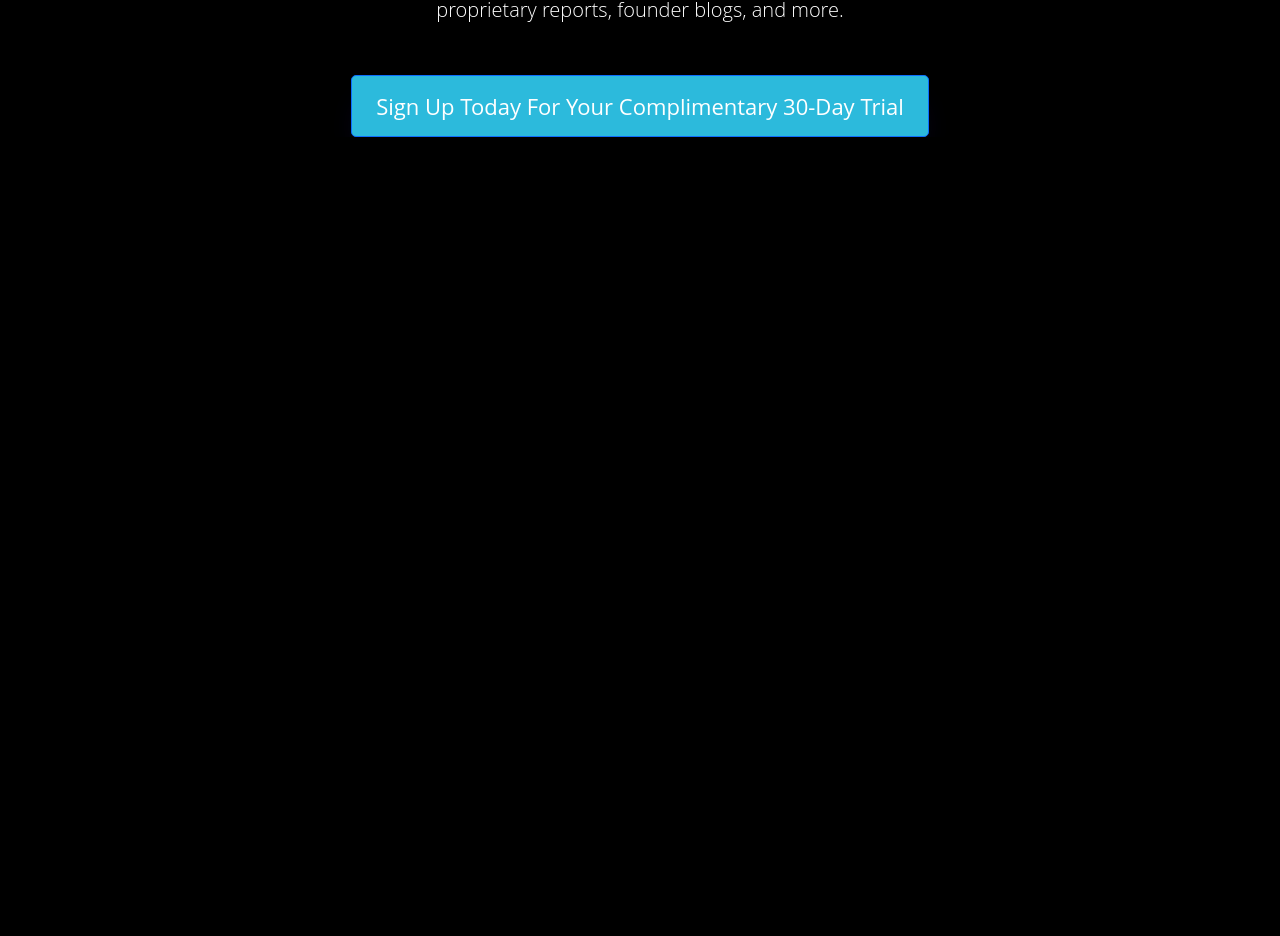
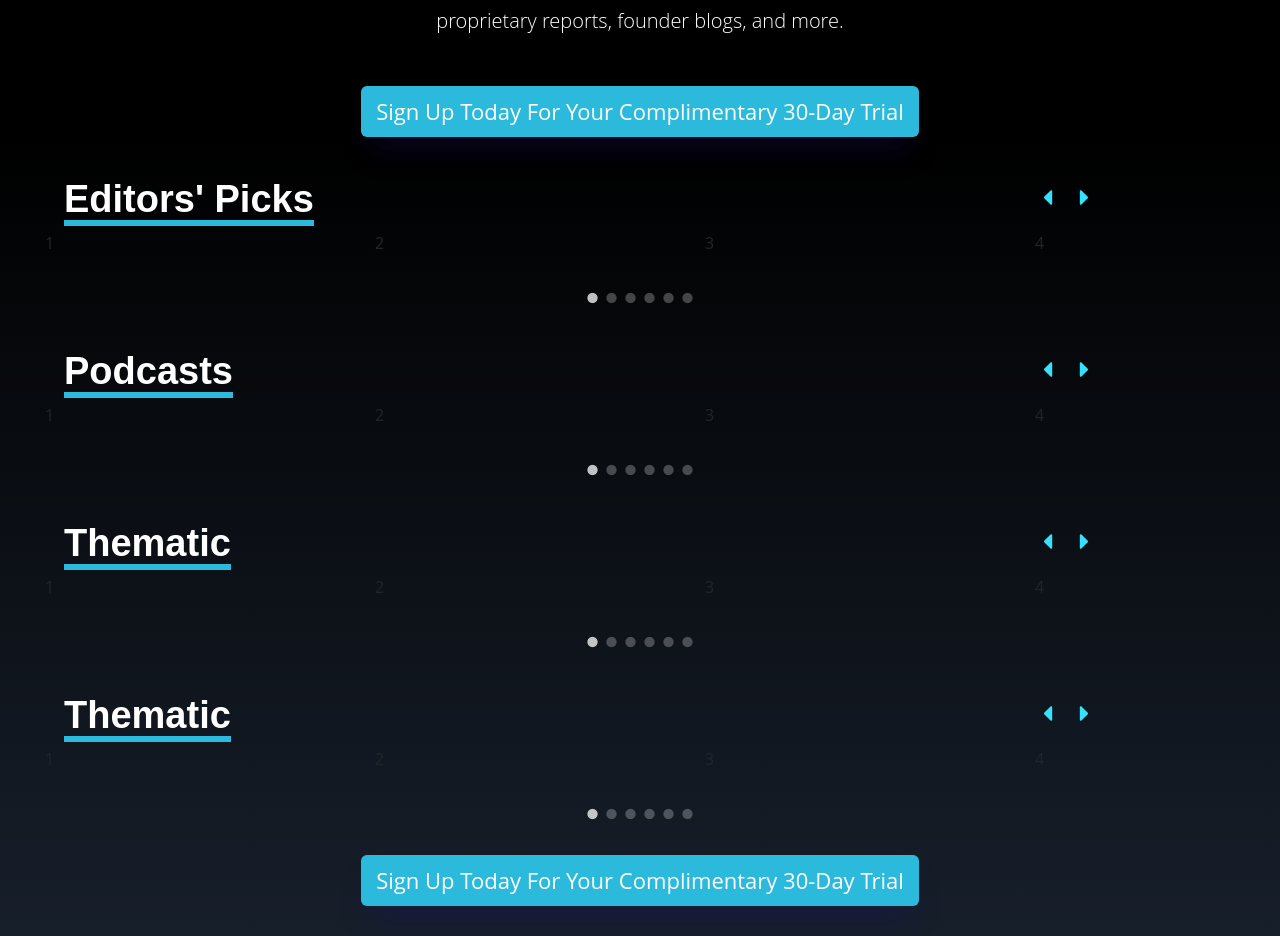
Before and after one commit to cventix/ucs-frontend, a Next.js app: page /home-sections in a window 1280 px wide. Shown: the part 738-1674 px from the top of the page. Before the commit the page ends 875 px from the top, so only its background shows below. Built offline with nearby package versions, Linux system fonts and the light colour scheme.

Commit message:
fix home page

```diff
--- a/assets/styles/style.css
+++ b/assets/styles/style.css
@@ -73,8 +73,8 @@ a:hover {
 }
 
 h1 {
-  font-size: 38px;
-  line-height: 44px;
+  font-size: 38px !important;
+  line-height: 44px !important;
   margin-top: 20px;
 }
 
@@ -84,8 +84,8 @@ h3,
 h4,
 h5,
 h6 {
-  font-weight: bold;
-  margin-bottom: 10px;
+  font-weight: bold !important;
+  margin-bottom: 10px !important;
 }
 
 label {
--- a/assets/styles/styles.webflow.module.scss
+++ b/assets/styles/styles.webflow.module.scss
@@ -188,8 +188,14 @@
 .text-block.button-text.nav-button-text {
   font-size: 14px;
 }
-.text-span-6 {
+.text-span {
   border-bottom: 6px solid $ucf_maximum_blue;
+  border-style: none none solid;
+  border-width: 6px;
+  border-color: $ucf_dark $ucf_dark $ucf_maximum_blue;
+  background-image: none;
+  background-repeat: repeat;
+  color: $ucf_white;
 }
 
 .podcast-heading {
--- a/components/Hybrid/Carousel/carousel.module.scss
+++ b/components/Hybrid/Carousel/carousel.module.scss
@@ -2,11 +2,12 @@
 .slider-wrapper {
   padding-top: 20px;
   position: relative;
+  padding-bottom: 30px;
 }
 
 .arrows {
   position: absolute;
-  top: 13%;
+  top: 19%;
   right: 4%;
   width: 200px;
   height: 60px;
@@ -14,7 +15,7 @@
   display: -webkit-flex;
   display: -ms-flexbox;
   display: flex;
-  z-index: 10;
+  z-index: 2;
 }
 .button-arrow {
   background-color: transparent;
--- a/components/Hybrid/Carousel/index.jsx
+++ b/components/Hybrid/Carousel/index.jsx
@@ -9,17 +9,17 @@ import { FontAwesomeIcon } from '@fortawesome/react-fontawesome';
 import { faCaretLeft, faCaretRight } from '@fortawesome/free-solid-svg-icons';
 
 const Carousel = (props) => {
-  const { children, title, titleClassName } = props;
+  const { children, title, titleClassName, carouselClassName } = props;
   const settings = {
     ...props.settings,
     arrows: true,
   };
 
   return (
-    <div className={sliderStyles['slider-wrapper']}>
+    <div className={`${sliderStyles['slider-wrapper']} ${carouselClassName}`}>
       {title ? (
         <h1 className={titleClassName && titleClassName}>
-          <span className={styles['text-span-6']}>{title && title}</span>
+          <span className={styles['text-span']}>{title && title}</span>
         </h1>
       ) : (
         <div className="mt-5" />
@@ -29,8 +29,9 @@ const Carousel = (props) => {
         <button
           className={sliderStyles['button-arrow']}
           onClick={() => {
-            const element = document.getElementsByClassName('slick-arrow slick-prev')[0];
-            element?.click();
+            const carouselElement = document.querySelector(`.${carouselClassName.replaceAll(/\s/g, '.')}`);
+            const buttonElement = carouselElement.querySelector('.slick-arrow.slick-prev');
+            buttonElement.click();
           }}
         >
           <FontAwesomeIcon className={sliderStyles['icon-slider']} icon={faCaretLeft} />
@@ -38,8 +39,9 @@ const Carousel = (props) => {
         <button
           className={sliderStyles['button-arrow']}
           onClick={() => {
-            const element = document.getElementsByClassName('slick-arrow slick-next')[0];
-            element?.click();
+            const carouselElement = document.querySelector(`.${carouselClassName.replaceAll(/\s/g, '.')}`);
+            const buttonElement = carouselElement.querySelector('.slick-arrow.slick-next');
+            buttonElement.click();
           }}
         >
           <FontAwesomeIcon className={sliderStyles['icon-slider']} icon={faCaretRight} />
@@ -54,6 +56,7 @@ Carousel.propTypes = {
   children: PropTypes.node,
   title: PropTypes.string,
   titleClassName: PropTypes.string,
+  carouselClassName: PropTypes.string,
   settings: {
     dots: PropTypes.bool,
     infinite: PropTypes.bool,
@@ -67,6 +70,7 @@ Carousel.propTypes = {
 Carousel.defaultProps = {
   title: '',
   titleClassName: '',
+  carouselClassName: '',
   settings: {
     dots: false,
     infinite: false,
--- /dev/null
+++ b/pages/home-sections/Section2.jsx
@@ -0,0 +1,30 @@
+import React from 'react';
+import homeStyles from './home.module.scss';
+import Carousel from '../../components/Hybrid/Carousel';
+
+const Section2 = () => {
+  const settings = {
+    dots: true,
+    infinite: true,
+    speed: 500,
+    slidesToShow: 4,
+    slidesToScroll: 1,
+  };
+  return (
+    <Carousel
+      settings={settings}
+      title="Editors' Picks"
+      carouselClassName={`${homeStyles['editor-picks']} ${homeStyles['bg']}`}
+      titleClassName={homeStyles['heading']}
+    >
+      <div>1</div>
+      <div>2</div>
+      <div>3</div>
+      <div>4</div>
+      <div>5</div>
+      <div>6</div>
+    </Carousel>
+  );
+};
+
+export default Section2;
--- /dev/null
+++ b/pages/home-sections/Section3.jsx
@@ -0,0 +1,30 @@
+import React from 'react';
+import homeStyles from './home.module.scss';
+import Carousel from '../../components/Hybrid/Carousel';
+
+const Section3 = () => {
+  const settings = {
+    dots: true,
+    infinite: true,
+    speed: 500,
+    slidesToShow: 4,
+    slidesToScroll: 1,
+  };
+  return (
+    <Carousel
+      settings={settings}
+      title="Podcasts"
+      carouselClassName={`${homeStyles['podcasts-members']} ${homeStyles['bg']}`}
+      titleClassName={homeStyles['heading']}
+    >
+      <div>1</div>
+      <div>2</div>
+      <div>3</div>
+      <div>4</div>
+      <div>5</div>
+      <div>6</div>
+    </Carousel>
+  );
+};
+
+export default Section3;
--- /dev/null
+++ b/pages/home-sections/Section4.jsx
@@ -0,0 +1,30 @@
+import React from 'react';
+import homeStyles from './home.module.scss';
+import Carousel from '../../components/Hybrid/Carousel';
+
+const Section4 = () => {
+  const settings = {
+    dots: true,
+    infinite: true,
+    speed: 500,
+    slidesToShow: 4,
+    slidesToScroll: 1,
+  };
+  return (
+    <Carousel
+      settings={settings}
+      title="Thematic"
+      carouselClassName={`${homeStyles['thematic-events']}`}
+      titleClassName={homeStyles['heading']}
+    >
+      <div>1</div>
+      <div>2</div>
+      <div>3</div>
+      <div>4</div>
+      <div>5</div>
+      <div>6</div>
+    </Carousel>
+  );
+};
+
+export default Section4;
--- /dev/null
+++ b/pages/home-sections/Section5.jsx
@@ -0,0 +1,30 @@
+import React from 'react';
+import homeStyles from './home.module.scss';
+import Carousel from '../../components/Hybrid/Carousel';
+
+const Section5 = () => {
+  const settings = {
+    dots: true,
+    infinite: true,
+    speed: 500,
+    slidesToShow: 4,
+    slidesToScroll: 1,
+  };
+  return (
+    <Carousel
+      settings={settings}
+      title="Thematic"
+      carouselClassName={`${homeStyles['thematic-events']}`}
+      titleClassName={homeStyles['heading']}
+    >
+      <div>1</div>
+      <div>2</div>
+      <div>3</div>
+      <div>4</div>
+      <div>5</div>
+      <div>6</div>
+    </Carousel>
+  );
+};
+
+export default Section5;
--- a/pages/home-sections/home.module.scss
+++ b/pages/home-sections/home.module.scss
@@ -1,3 +1,5 @@
+@import '../../assets/styles/variables.scss';
+
 .hero {
   display: -webkit-box;
   display: -webkit-flex;
@@ -59,7 +61,7 @@
 }
 .heading-copy {
   font-family: Muli, sans-serif;
-  color: #fff;
+  color: $ucf_white;
   text-align: center;
   &.hero {
     position: relative;
@@ -80,11 +82,11 @@
   margin-left: 25px;
   padding: 18px 24px;
   border-radius: 5px;
-  background-color: #2cbadc;
+  background-color: $ucf_maximum_blue;
   box-shadow: 0 20px 30px -10px rgb(24 16 99 / 36%);
   -webkit-transition: background-color 300ms ease, box-shadow 300ms ease;
   transition: background-color 300ms ease, box-shadow 300ms ease;
-  color: #fff;
+  color: $ucf_white;
   font-size: 15px;
   line-height: 1.6em;
   font-weight: 700;
@@ -119,3 +121,75 @@
     object-fit: contain;
   }
 }
+
+.bg-wrapper {
+  padding-top: 0px;
+  padding-bottom: 30px;
+  background-image: -webkit-gradient(linear, left bottom, left top, from(#171f2b), to(#000));
+  background-image: linear-gradient(0deg, $ucf_blackBlue, $ucf_dark);
+  text-align: center;
+}
+
+.editor-picks {
+  position: relative;
+  margin-top: 0px;
+  padding: 0px 16px 16px 20px;
+  &.bg {
+    display: block;
+    overflow: hidden;
+    padding-right: 0px;
+    padding-left: 0px;
+    grid-auto-columns: 1fr;
+    -ms-grid-columns: 1fr 1fr;
+    grid-template-columns: 1fr 1fr;
+    -ms-grid-rows: auto auto;
+    grid-template-rows: auto auto;
+    background-color: transparent;
+    text-align: left;
+    -o-object-fit: fill;
+    object-fit: fill;
+  }
+}
+
+.heading {
+  margin-top: 20px;
+  padding: 0px 15px 0px 5%;
+  font-family: Muli, sans-serif;
+  color: $ucf_blackBlue;
+  text-align: left;
+}
+
+.podcasts-members {
+  position: relative;
+  padding: 2% 0px 0px;
+  &.bg {
+    overflow: hidden;
+    text-align: left;
+  }
+}
+
+.blogs-and-articles {
+  position: relative;
+  display: block;
+  overflow: hidden;
+  padding: 2% 0%;
+  text-align: left;
+}
+
+.thematic-events {
+  position: relative;
+  overflow: hidden;
+  padding: 2% 0%;
+  text-align: left;
+}
+.transformed {
+  position: relative;
+  overflow: hidden;
+  padding: 2% 0%;
+  &.bg-channel-copy {
+    padding-top: 2%;
+    padding-bottom: 2%;
+    background-color: transparent;
+    text-align: left;
+  }
+}
--- a/pages/home-sections/index.jsx
+++ b/pages/home-sections/index.jsx
@@ -1,7 +1,11 @@
 import React from 'react';
 import homeStyles from './home.module.scss';
 import styles from '../../assets/styles/styles.webflow.module.scss';
-import { Button } from 'react-bootstrap';
+import Button from '../../components/Infrastructure/Button';
+import Section2 from './Section2';
+import Section3 from './Section3';
+import Section4 from './Section4';
+import Section5 from './Section5';
 
 const HomeSections = () => {
   return (
@@ -68,6 +72,15 @@ const HomeSections = () => {
           </div>
         </div>
       </div>
+      <div className={homeStyles['bg-wrapper']}>
+        <Section2 />
+        <Section3 />
+        <Section4 />
+        <Section5 />
+        <Button className={`${homeStyles['signup-button']} w-inline-block`}>
+          <div className={styles['text-block-25']}>Sign Up Today For Your Complimentary 30-Day Trial</div>
+        </Button>
+      </div>
     </>
   );
 };
```
Also changed, not shown: components/Hybrid/Navbar/navbar.module.scss (+8 -1 lines).
